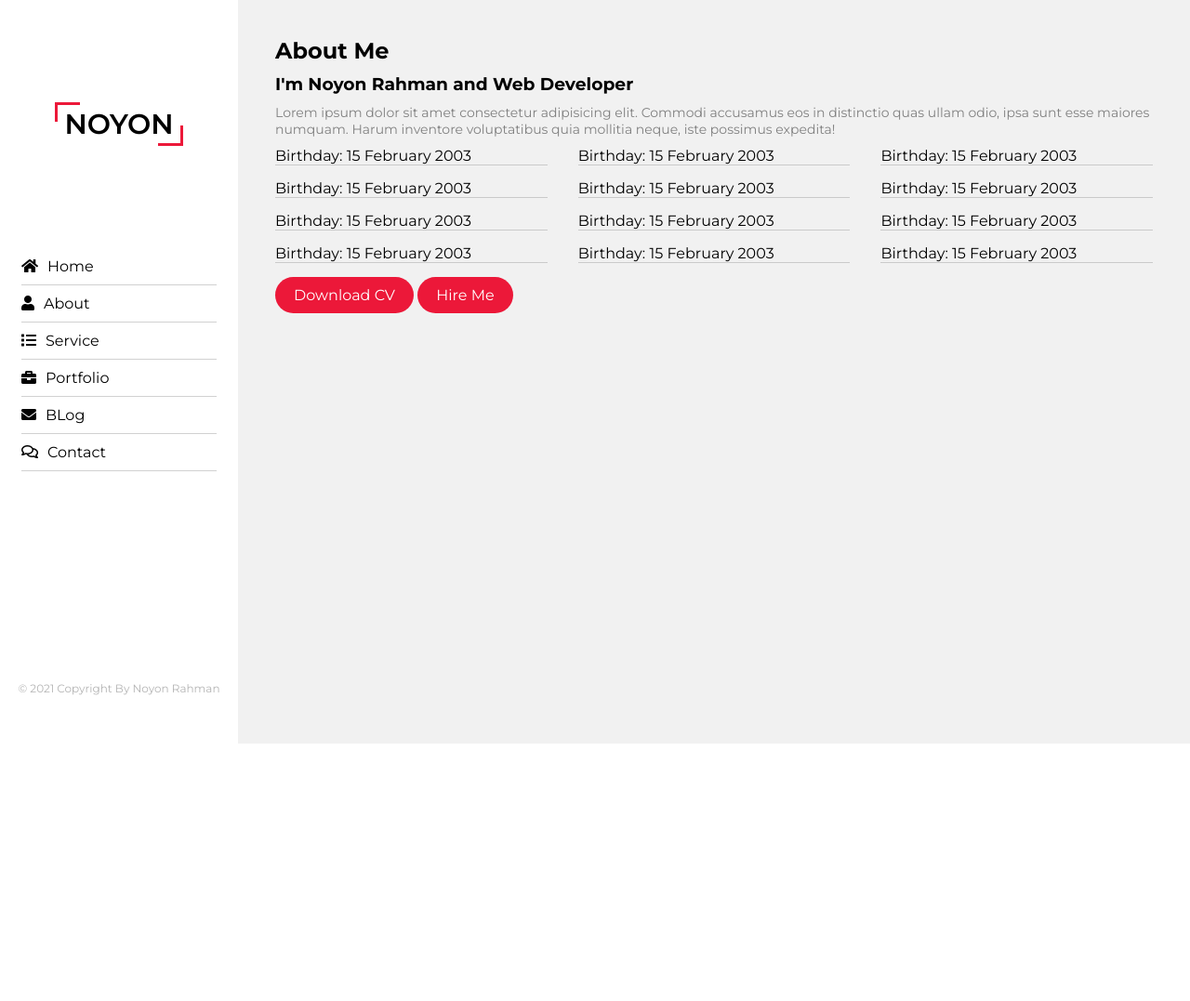
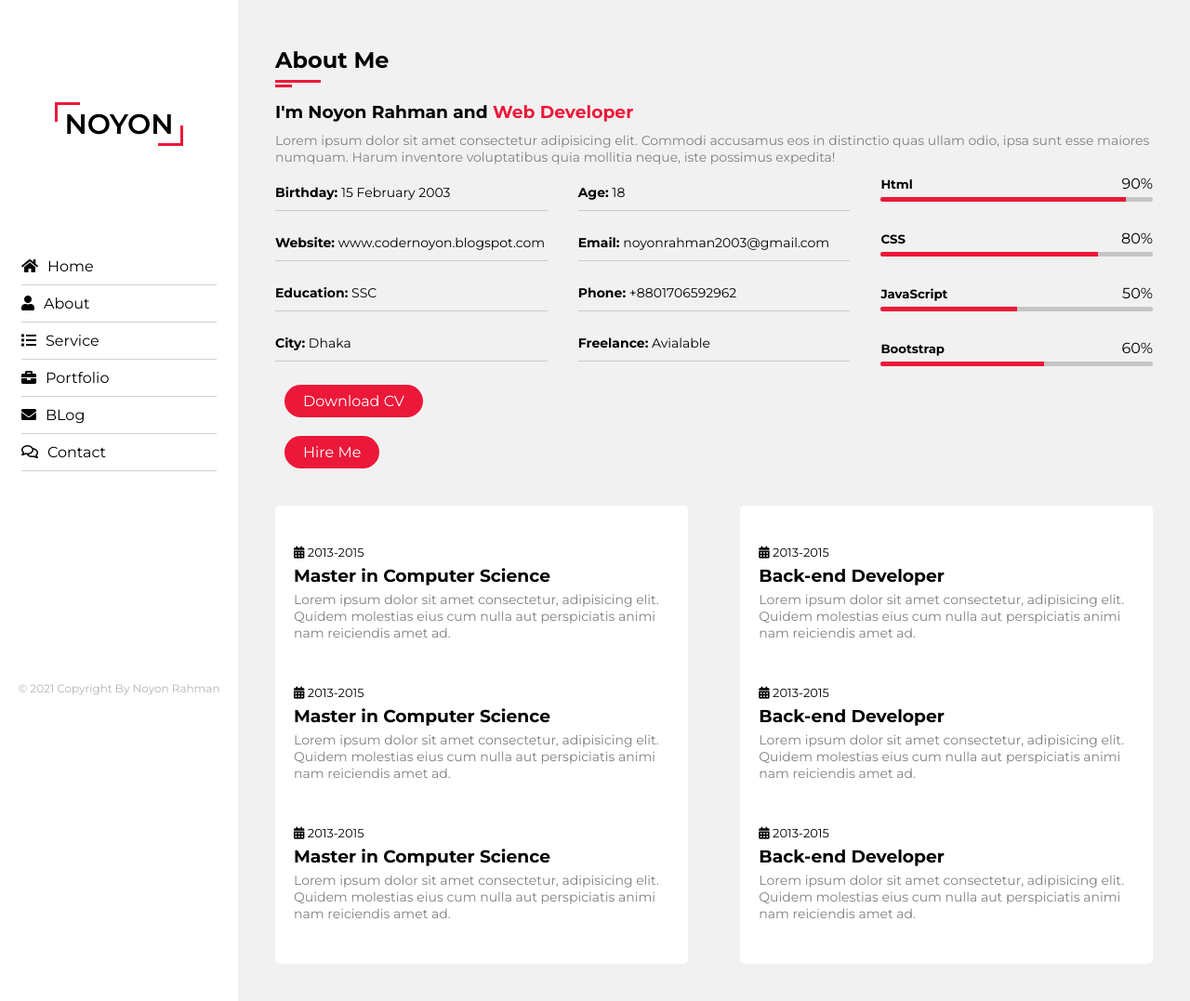
Before and after one commit to codernoyon/portfolio3-starter-template, a plain HTML site: page pages/about.html in a window 1280 px wide. Shown: the whole page at 93% size. Before the commit the page ends 800 px from the top, so only its background shows below. Drawn offline with Linux system fonts and the light colour scheme.

Commit message:
one section fully complete

```diff
--- a/css/responsive.css
+++ b/css/responsive.css
@@ -5,7 +5,7 @@
     }
 
     .nav{
-        position: absolute;
+        position: fixed;
         width: 250px;
         left: 0px;
         background: linear-gradient(rgb(254 254 254 / 80%), rgba(255, 255, 255, 50.3));
@@ -50,6 +50,14 @@
         margin-bottom: 30px;
 
     }
+
+    .education, .experience{
+        flex: 100%;
+    }
+
+    .education{
+        margin-bottom: 30px;
+    }
 }
 
 /* tablet */
--- a/css/style.css
+++ b/css/style.css
@@ -108,6 +108,7 @@ img{
     background: #fff;
     transition: 0.5s;
     backdrop-filter: blur(10px);
+    z-index: 3;
 }
 
 .nav .logo{
@@ -207,6 +208,41 @@ img{
     height: auto;
 }
 
+.section_title{
+    position: relative;
+    margin: 10px 0px;
+}
+
+.section_title h1{
+    margin-bottom: 10px;
+}
+
+.section_title::before{
+    position: absolute;
+    content: "";
+    background: var(--pink);
+    width: 40%;
+    height: 3px;
+    left: 0;
+    bottom: 0;
+
+}
+
+.section_title::after{
+    position: absolute;
+    content: "";
+    background: var(--pink);
+    width: 15%;
+    height: 3px;
+    left: 0;
+    bottom: -5px;
+
+}
+
+.highlight{
+    color: var(--pink);
+}
+
 .about_description h3{
     margin: 10px 0;
 }
@@ -218,6 +254,7 @@ img{
 .personal_information{
     display: flex;
     justify-content: space-between;
+    align-items: flex-start;
     width: 100%;
     flex-wrap: wrap;
     margin: 10px 0;
@@ -229,18 +266,99 @@ img{
 }
 
 .child_personal li{
+    padding: 10px 0px;
     margin-bottom: 15px;
     border-bottom: 1px solid rgb(202, 202, 202);
+    font-size: 14px;
 }
 
 .custom_btn{
     background: var(--pink);
     color: #fff;
-    padding: 10px 20px;
+    padding: 8px 20px;
     border-radius: 25px;
     display: inline-block;
+    margin: 10px;
 }
 
 .custom_btn:hover{
     background: #000;
 }
+
+/* skill secton section */
+
+.single_skill{
+    margin-bottom: 30px;
+}
+
+.skill_parcentage{
+    display: flex;
+    justify-content: space-between;
+    margin-bottom: 5px;
+    align-items: center;
+}
+
+.bar{
+    display: block;
+    background: rgb(197, 197, 197);
+    border-radius: 5px;
+    overflow: hidden;
+}
+
+.html, .css, .javascript, .bootstrap{
+    background: var(--pink);
+    display: block;
+    height: 5px;
+}
+
+.html{
+    width: 90%;
+}
+
+.css{
+    width: 80%;
+}
+
+.javascript{
+    width: 50%;
+}
+
+.bootstrap{
+    width: 60%;
+}
+
+/* educartion and experience */
+
+.education_experience{
+    display: flex;
+    flex-wrap: wrap;
+    justify-content: space-between;
+    margin-top: 20px;
+}
+
+.education_experience h3{
+    margin: 5px 0;
+}
+
+.child_education, .child_experience{
+    padding: 20px 0px;
+}
+
+
+.education, .experience{
+    background: #fff;
+    flex-basis: 47%;
+    padding: 20px;
+    border-radius: 5px;
+}
+
+.education span, .experience span{
+    font-size: 13px;
+    margin: 5px 0;
+}
+
+
+.education p, .experience p{
+    font-size: 14px;
+    margin: 5px 0;
+}
--- a/pages/about.html
+++ b/pages/about.html
@@ -39,30 +39,90 @@
               <h1>About Me</h1>
           </div>
           <div class="about_description">
-              <h3>I'm Noyon Rahman and Web Developer</h3>
+              <h3>I'm Noyon Rahman and <span class="highlight">Web Developer</span></h3>
               <p>Lorem ipsum dolor sit amet consectetur adipisicing elit. Commodi accusamus eos in distinctio quas ullam odio, ipsa sunt esse maiores numquam. Harum inventore voluptatibus quia mollitia neque, iste possimus expedita!</p>
           </div>
           <div class="personal_information">
               <div class="child_personal">
-                  <li>Birthday: 15 February 2003</li>
-                  <li>Birthday: 15 February 2003</li>
-                  <li>Birthday: 15 February 2003</li>
-                  <li>Birthday: 15 February 2003</li>
+                  <li><b>Birthday:</b> 15 February 2003</li>
+                  <li><b>Website:</b> www.codernoyon.blogspot.com</li>
+                  <li><b>Education:</b> SSC</li>
+                  <li><b>City:</b> Dhaka</li>
                   <a href="#" class="custom_btn">Download CV</a>
                   <a href="#" class="custom_btn">Hire Me</a>
               </div>
               <div class="child_personal">
-                <li>Birthday: 15 February 2003</li>
-                <li>Birthday: 15 February 2003</li>
-                <li>Birthday: 15 February 2003</li>
-                <li>Birthday: 15 February 2003</li>
+                  <li><b>Age:</b> 18</li>
+                  <li><b>Email:</b> noyonrahman2003@gmail.com</li>
+                  <li><b>Phone:</b> +8801706592962</li>
+                  <li><b>Freelance:</b> Avialable</li>
               </div>
               <div class="child_personal skills">
-                <li>Birthday: 15 February 2003</li>
-                <li>Birthday: 15 February 2003</li>
-                <li>Birthday: 15 February 2003</li>
-                <li>Birthday: 15 February 2003</li>
+                <div class="single_skill">
+                  <div class="skill_parcentage">
+                    <h5>Html</h5>
+                    <span>90%</span>
+                  </div>
+                  <span class="bar"><span class="html"></span></span>
+                </div>
+                <div class="single_skill">
+                  <div class="skill_parcentage">
+                    <h5>CSS</h5>
+                    <span>80%</span>
+                  </div>
+                  <span class="bar"><span class="css"></span></span>
+                </div>
+                <div class="single_skill">
+                  <div class="skill_parcentage">
+                    <h5>JavaScript</h5>
+                    <span>50%</span>
+                  </div>
+                  <span class="bar"><span class="javascript"></span></span>
+                </div>
+                <div class="single_skill">
+                  <div class="skill_parcentage">
+                    <h5>Bootstrap</h5>
+                    <span>60%</span>
+                  </div>
+                  <span class="bar"><span class="bootstrap"></span></span>
+                </div>
               </div>
+          </div>
+          <div class="education_experience">
+            <div class="education">
+              <div class="child_education">
+                <span><i class="fas fa-calendar-alt"></i> 2013-2015</span>
+                <h3>Master in Computer Science</h3>
+                <p>Lorem ipsum dolor sit amet consectetur, adipisicing elit. Quidem molestias eius cum nulla aut perspiciatis animi nam reiciendis amet ad.</p>
+              </div>
+              <div class="child_education">
+                <span><i class="fas fa-calendar-alt"></i> 2013-2015</span>
+                <h3>Master in Computer Science</h3>
+                <p>Lorem ipsum dolor sit amet consectetur, adipisicing elit. Quidem molestias eius cum nulla aut perspiciatis animi nam reiciendis amet ad.</p>
+              </div>
+              <div class="child_education">
+                <span><i class="fas fa-calendar-alt"></i> 2013-2015</span>
+                <h3>Master in Computer Science</h3>
+                <p>Lorem ipsum dolor sit amet consectetur, adipisicing elit. Quidem molestias eius cum nulla aut perspiciatis animi nam reiciendis amet ad.</p>
+              </div>
+            </div>
+            <div class="experience">
+              <div class="child_experience">
+                <span><i class="fas fa-calendar-alt"></i> 2013-2015</span>
+                <h3>Back-end Developer</h3>
+                <p>Lorem ipsum dolor sit amet consectetur, adipisicing elit. Quidem molestias eius cum nulla aut perspiciatis animi nam reiciendis amet ad.</p>
+              </div>
+              <div class="child_experience">
+                <span><i class="fas fa-calendar-alt"></i> 2013-2015</span>
+                <h3>Back-end Developer</h3>
+                <p>Lorem ipsum dolor sit amet consectetur, adipisicing elit. Quidem molestias eius cum nulla aut perspiciatis animi nam reiciendis amet ad.</p>
+              </div>
+              <div class="child_experience">
+                <span><i class="fas fa-calendar-alt"></i> 2013-2015</span>
+                <h3>Back-end Developer</h3>
+                <p>Lorem ipsum dolor sit amet consectetur, adipisicing elit. Quidem molestias eius cum nulla aut perspiciatis animi nam reiciendis amet ad.</p>
+              </div>
+            </div>
           </div>
         </div>
       </section>
```
